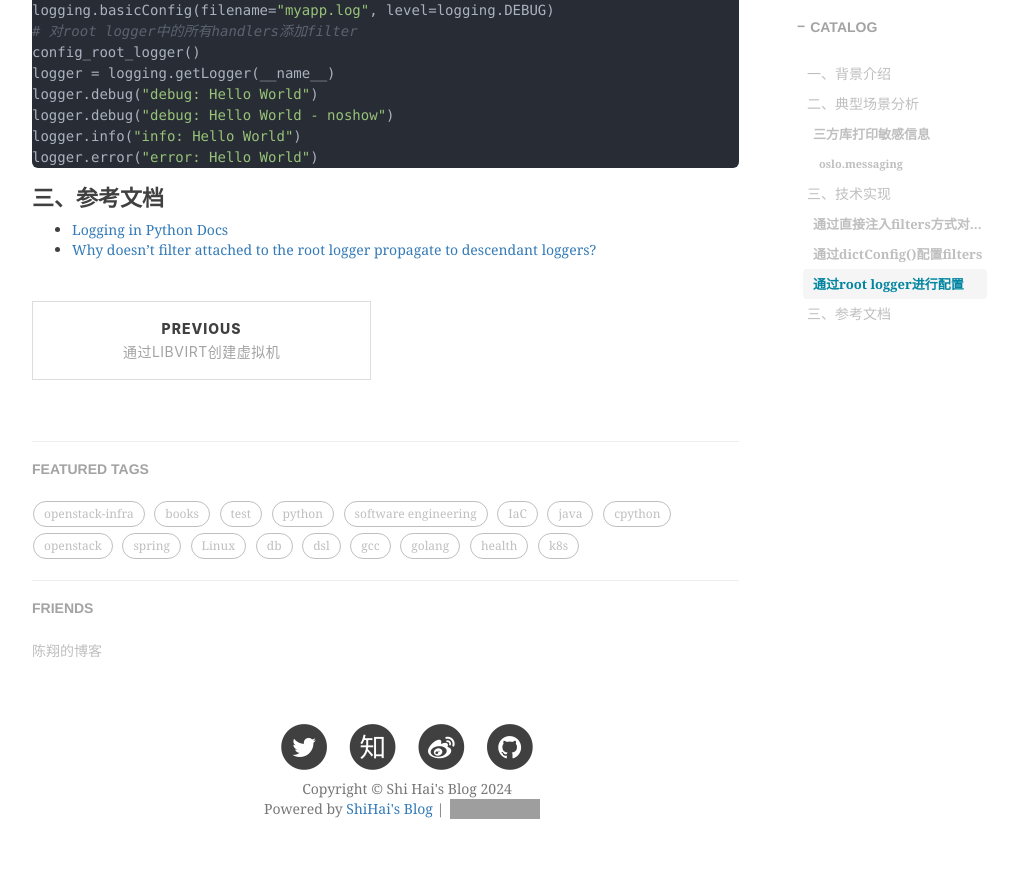
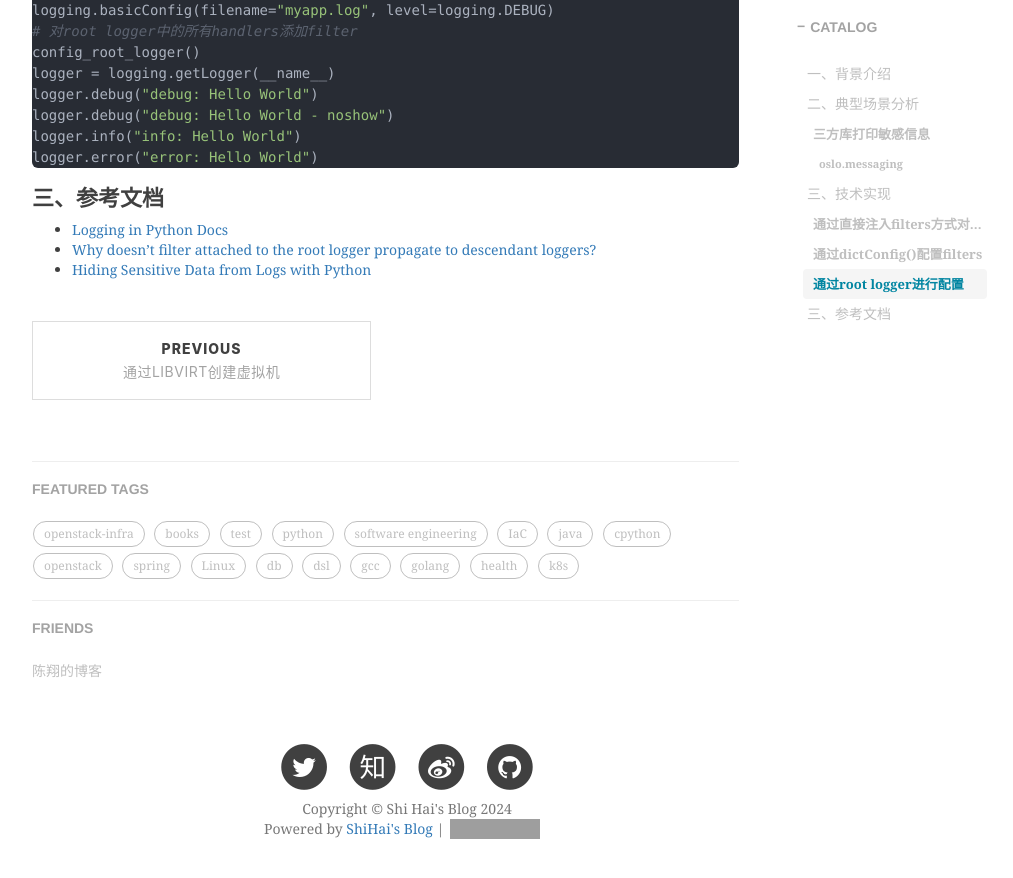
Before and after one commit to shihai1991/shihai1991.github.io, a Jekyll site: the page built from _posts/2024-03-30-python日志输出全局脱敏.md, in a window 1280 px wide and 900 px high, scrolled down 4544 px. Shown: the top 878 px of the window, without its empty margins (233-1246 px from the left). Built offline with Jekyll 4.4.1, drawn with Linux system fonts in a browser that asks for light colours; nearby versions of some CDN libraries; comment, search, counter and statistics services are not loaded; grey boxes are pictures that could not be loaded.

Commit message:
update blog

```diff
--- a/_posts/2024-03-30-python日志输出全局脱敏.md
+++ b/_posts/2024-03-30-python日志输出全局脱敏.md
@@ -204,3 +204,4 @@ logger.error("error: Hello World")
 # 三、参考文档
 - [Logging in Python Docs](https://docs.python.org/3/library/logging.html)
 - [Why doesn't filter attached to the root logger propagate to descendant loggers?](https://stackoverflow.com/questions/6850798/why-doesnt-filter-attached-to-the-root-logger-propagate-to-descendant-loggers)
+- [Hiding Sensitive Data from Logs with Python](https://relaxdiego.com/2014/07/logging-in-python.html)
```
